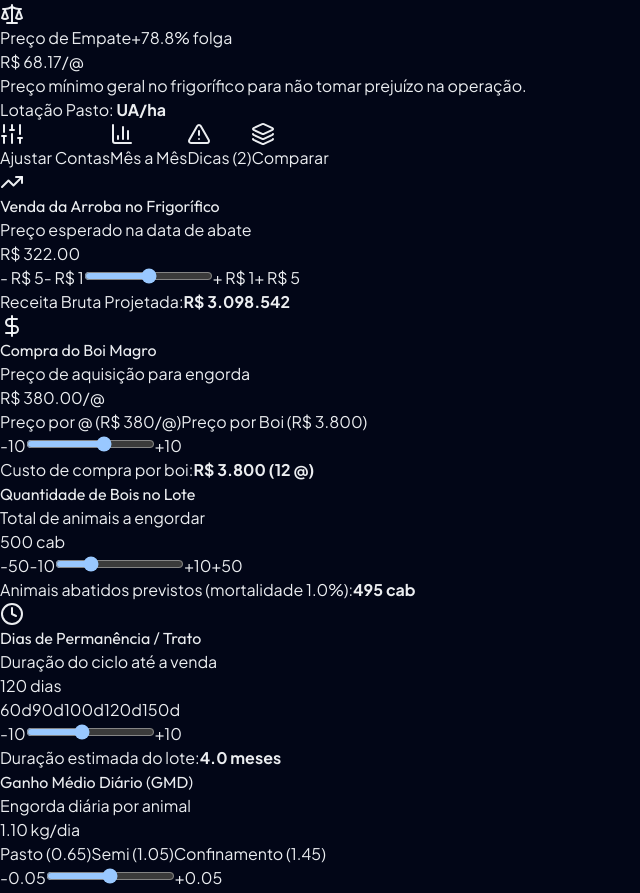
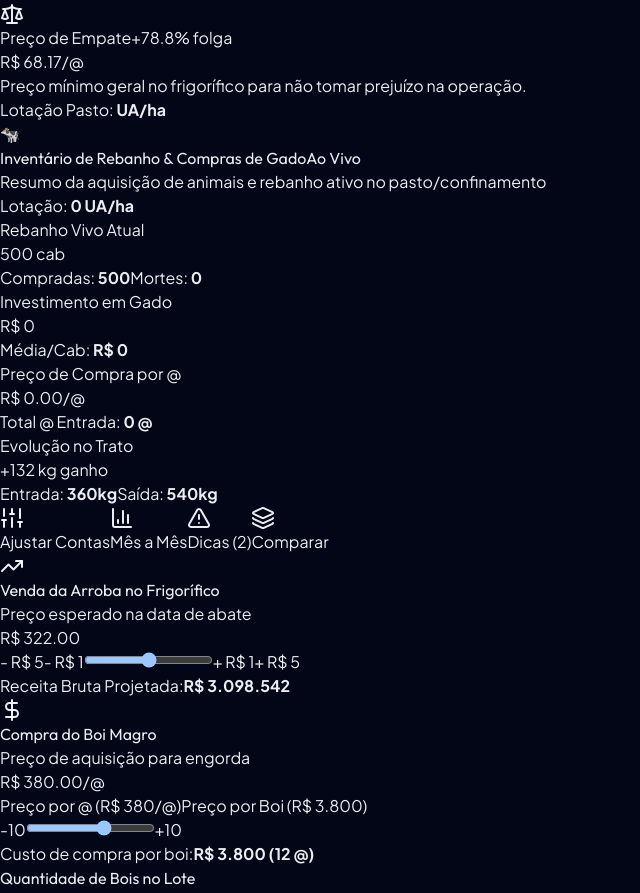
Before and after one commit to felipelions/painel-arroba-boi, a Next.js app: page / in a window 1280 px wide. Shown: the part 802-1695 px from the top of the page, without its empty margins (0-640 px from the left). Built offline with nearby package versions, Linux system fonts and the light colour scheme.

Commit message:
feat: adiciona painel executivo de Rebanho Atual, Investimento em Compras de Gado e métricas comparativas por cabeça e por arroba

```diff
--- a/src/components/simulacoes/ComparadorCenários.tsx
+++ b/src/components/simulacoes/ComparadorCenários.tsx
@@ -96,6 +96,36 @@ export function ComparadorCenários({
                   </td>
                 );
               })}
+            </tr>
+
+            {/* Rebanho Ativo */}
+            <tr className="hover:bg-slate-800/30 transition-colors bg-slate-800/20">
+              <td className="p-3.5 sm:p-4 font-semibold text-slate-300">
+                Rebanho Ativo (Compradas / Vivas)
+              </td>
+              {cenarios.map(c => (
+                <td key={c.id} className="p-3.5 sm:p-4 font-bold text-emerald-400">
+                  {c.resultados?.rebanhoVivoAtual ?? c.variaveis?.quantidadeAnimais ?? 0} cab vivas
+                  <span className="block text-[10px] text-slate-400 font-normal">
+                    (compradas: {c.resultados?.quantidadeComprada ?? c.variaveis?.quantidadeAnimais ?? 0})
+                  </span>
+                </td>
+              ))}
+            </tr>
+
+            {/* Investimento em Compra de Gado */}
+            <tr className="hover:bg-slate-800/30 transition-colors">
+              <td className="p-3.5 sm:p-4 font-semibold text-amber-300">
+                Investimento em Compra de Gado
+              </td>
+              {cenarios.map(c => (
+                <td key={c.id} className="p-3.5 sm:p-4 font-bold text-amber-300">
+                  R$ {(c.resultados?.custoCompraAnimais ?? 0).toLocaleString('pt-BR')}
+                  <span className="block text-[10px] text-slate-400 font-normal">
+                    R$ {(c.resultados?.custoCompraPorCabeca ?? 0).toLocaleString('pt-BR')} /cab
+                  </span>
+                </td>
+              ))}
             </tr>
 
             {/* Margem Líquida */}
--- a/src/components/simulacoes/SimulacaoCenáriosView.tsx
+++ b/src/components/simulacoes/SimulacaoCenáriosView.tsx
@@ -735,6 +735,85 @@ export function SimulacaoCenáriosView() {
           </div>
         </div>
 
+      </div>
+
+      {/* 2.5. PAINEL EXECUTIVO: REBANHO ATUAL & AQUISIÇÃO DE GADO */}
+      <div className="bg-gradient-to-r from-slate-900 via-slate-850 to-slate-900 border border-slate-800 rounded-3xl p-4 sm:p-5 shadow-xl space-y-3">
+        <div className="flex flex-wrap items-center justify-between gap-2 border-b border-slate-800 pb-3">
+          <div className="flex items-center gap-2">
+            <div className="w-8 h-8 rounded-xl bg-amber-500/20 text-amber-400 flex items-center justify-center font-bold text-base border border-amber-500/30">
+              🐄
+            </div>
+            <div>
+              <h3 className="text-xs sm:text-sm font-black text-white uppercase tracking-wider flex items-center gap-2">
+                Inventário de Rebanho & Compras de Gado
+                <span className="text-[10px] bg-emerald-500/20 text-emerald-400 font-bold px-2 py-0.5 rounded-full border border-emerald-500/30">
+                  Ao Vivo
+                </span>
+              </h3>
+              <p className="text-[11px] text-slate-400">
+                Resumo da aquisição de animais e rebanho ativo no pasto/confinamento
+              </p>
+            </div>
+          </div>
+
+          <div className="flex items-center gap-2">
+            <span className="text-[11px] text-slate-400 bg-slate-800 px-3 py-1.5 rounded-xl font-bold border border-slate-700">
+              Lotação: <strong className="text-emerald-400">{(r?.lotacaoUAPorHa ?? 0)} UA/ha</strong>
+            </span>
+          </div>
+        </div>
+
+        <div className="grid grid-cols-2 sm:grid-cols-4 gap-3 text-xs">
+
+          {/* Item 1: Quantidade Comprada vs Rebanho Vivo */}
+          <div className="bg-slate-950/70 p-3 rounded-2xl border border-slate-800/80 space-y-1">
+            <span className="text-[10px] font-bold text-slate-400 uppercase tracking-wider block">Rebanho Vivo Atual</span>
+            <div className="text-lg sm:text-xl font-black text-emerald-400">
+              {(r?.rebanhoVivoAtual ?? v.quantidadeAnimais)} <span className="text-xs font-normal text-slate-400">cab</span>
+            </div>
+            <div className="text-[10px] text-slate-400 flex justify-between pt-1 border-t border-slate-800/60">
+              <span>Compradas: <strong className="text-white">{(r?.quantidadeComprada ?? v.quantidadeAnimais)}</strong></span>
+              <span>Mortes: <strong className="text-red-400">{(r?.mortalidadeCabecas ?? 0)}</strong></span>
+            </div>
+          </div>
+
+          {/* Item 2: Investimento Total na Compra */}
+          <div className="bg-slate-950/70 p-3 rounded-2xl border border-slate-800/80 space-y-1">
+            <span className="text-[10px] font-bold text-slate-400 uppercase tracking-wider block">Investimento em Gado</span>
+            <div className="text-lg sm:text-xl font-black text-amber-300">
+              R$ {(r?.custoCompraAnimais ?? 0).toLocaleString('pt-BR')}
+            </div>
+            <div className="text-[10px] text-slate-400 flex justify-between pt-1 border-t border-slate-800/60">
+              <span>Média/Cab: <strong className="text-white">R$ {(r?.custoCompraPorCabeca ?? 0).toLocaleString('pt-BR')}</strong></span>
+            </div>
+          </div>
+
+          {/* Item 3: Preço por @ do Boi Magro */}
+          <div className="bg-slate-950/70 p-3 rounded-2xl border border-slate-800/80 space-y-1">
+            <span className="text-[10px] font-bold text-slate-400 uppercase tracking-wider block">Preço de Compra por @</span>
+            <div className="text-lg sm:text-xl font-black text-purple-300">
+              R$ {(r?.custoCompraPorArroba ?? v.precoCompraArrobaBoiMagro ?? 0).toFixed(2)}
+              <span className="text-xs font-normal text-slate-400 ml-1">/@</span>
+            </div>
+            <div className="text-[10px] text-slate-400 flex justify-between pt-1 border-t border-slate-800/60">
+              <span>Total @ Entrada: <strong className="text-white">{(r?.arrobasEntradaTotal ?? 0).toLocaleString('pt-BR')} @</strong></span>
+            </div>
+          </div>
+
+          {/* Item 4: Evolução de Peso do Animal */}
+          <div className="bg-slate-950/70 p-3 rounded-2xl border border-slate-800/80 space-y-1">
+            <span className="text-[10px] font-bold text-slate-400 uppercase tracking-wider block">Evolução no Trato</span>
+            <div className="text-lg sm:text-xl font-black text-blue-400">
+              +{((v.gmd || 0) * (v.diasPermanencia || 0)).toFixed(0)} <span className="text-xs font-normal text-slate-400">kg ganho</span>
+            </div>
+            <div className="text-[10px] text-slate-400 flex justify-between pt-1 border-t border-slate-800/60">
+              <span>Entrada: <strong className="text-white">{pesoEntradaEfetivo}kg</strong></span>
+              <span>Saída: <strong className="text-emerald-400">{pesoFinalCalculado}kg</strong></span>
+            </div>
+          </div>
+
+        </div>
       </div>
 
       {/* 3. NAVEGAÇÃO DE ABAS 100% DIDÁTICA NO MOBILE */}
--- a/src/services/SimulationEngine.ts
+++ b/src/services/SimulationEngine.ts
@@ -56,6 +56,9 @@ export class SimulationEngine {
 
     // 1. Zootecnia e Rebanho
     const mortalidadeEfetiva = Math.max(0, Math.min(0.2, mortalidade || 0));
+    const quantidadeComprada = quantidadeAnimais;
+    const mortalidadeCabecas = Math.round(quantidadeAnimais * mortalidadeEfetiva);
+    const rebanhoVivoAtual = Math.max(0, quantidadeAnimais - mortalidadeCabecas);
     const animaisAbatidos = Math.round(quantidadeAnimais * (1 - mortalidadeEfetiva));
     const pesoEntradaEfetivo = pesoMedioEntrada > 0 ? pesoMedioEntrada : pesoMedioAtual;
     const ganhoPesoTotal = gmd * diasPermanencia;
@@ -108,6 +111,11 @@ export class SimulationEngine {
     } else if (precoBoiMagro && precoBoiMagro > 0) {
       custoCompraAnimais = Math.round(quantidadeAnimais * precoBoiMagro);
     }
+
+    const custoCompraPorCabeca = quantidadeAnimais > 0 ? Math.round(custoCompraAnimais / quantidadeAnimais) : 0;
+    const arrobasEntradaCabeca = pesoEntradaEfetivo / 30;
+    const arrobasEntradaTotal = Math.round(quantidadeAnimais * arrobasEntradaCabeca * 10) / 10;
+    const custoCompraPorArroba = arrobasEntradaTotal > 0 ? Math.round((custoCompraAnimais / arrobasEntradaTotal) * 100) / 100 : 0;
 
     // B) Pastagem
     const mesesPeriodo = diasPermanencia / 30;
@@ -299,6 +307,12 @@ export class SimulationEngine {
     else classificacaoRisco = 'critico';
 
     return {
+      quantidadeComprada,
+      mortalidadeCabecas,
+      rebanhoVivoAtual,
+      custoCompraPorCabeca,
+      custoCompraPorArroba,
+      arrobasEntradaTotal,
       producaoArrobas,
       totalArrobasProduzidas,
       totalArrobasAbatidas,
```
Also changed, not shown: src/types/simulation.ts (+8 -0 lines).
